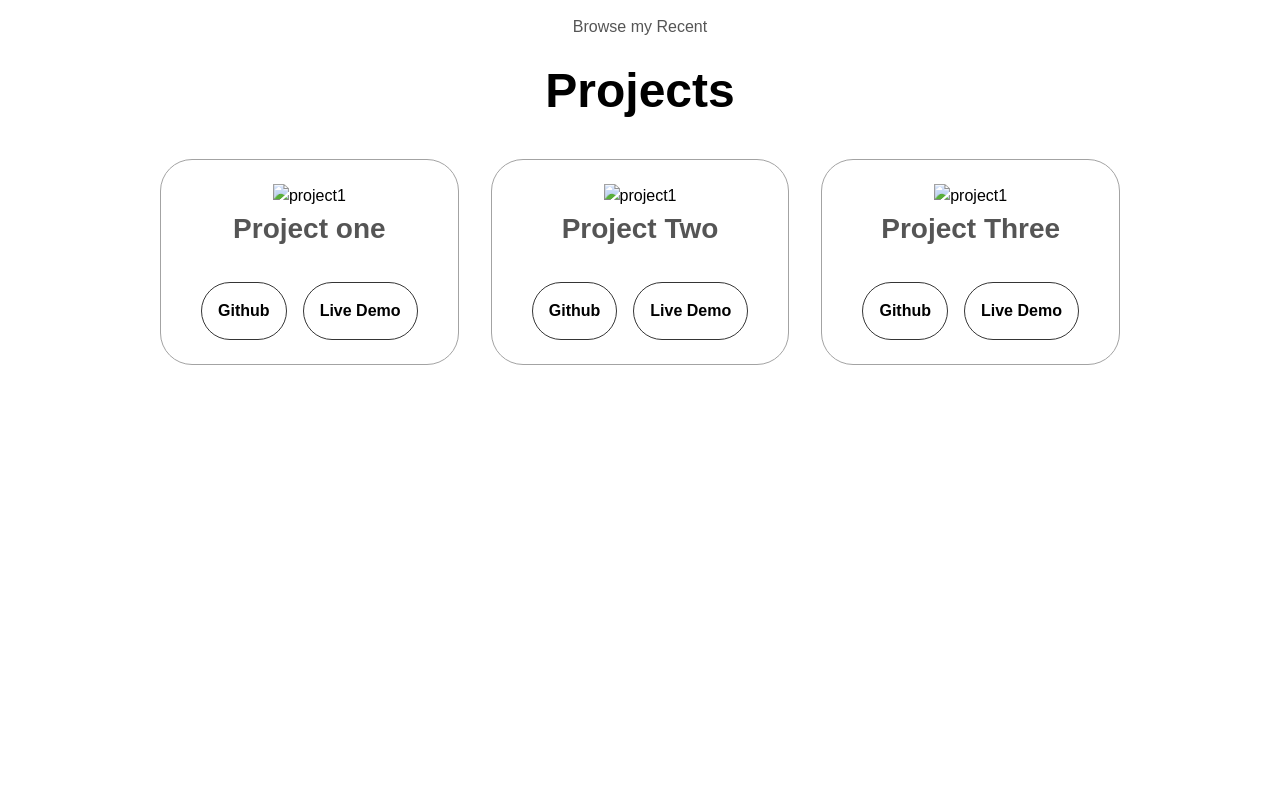
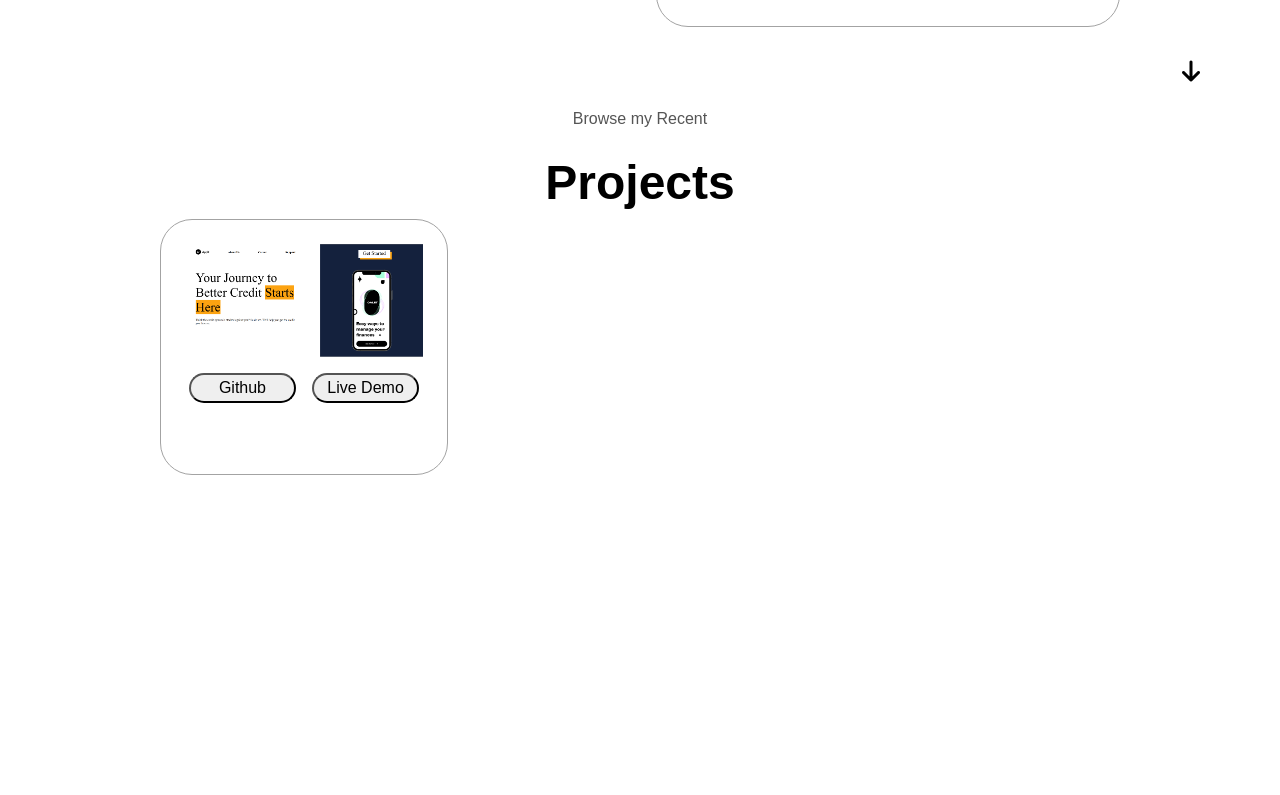
Before and after one commit to Pasiphique/portfolio, a plain HTML site: page index.html in a window 1280 px wide. Shown: the part 2345-3140 px from the top of the page. Drawn offline with Linux system fonts and the light colour scheme.

Commit message:
updated styling in projects and contact section

```diff
--- a/index.html
+++ b/index.html
@@ -68,12 +68,12 @@
                     <div class="details-container">
                         <img src="" alt="experience icon" class="icon">
                         <h3>Experience</h3>
-                        <p>2+ years</p>
+                        <p>College</p>
                     </div>
                     <div class="details-container">
                         <img src="" alt="Education icon" class="icon">
                         <h3>Education</h3>
-                        <p>Bs in science</p>
+                        <p>BS in Science</p>
                     </div>
                 </div>
                 <div class="text-container">
@@ -178,38 +178,18 @@
     <section id="projects">
         <p class="section__text__p1">Browse my Recent</p>
         <h1 class="title">Projects</h1>
-        <div class="experience-details-container">
-            <div class="about-containers">
+        <div class="project-details-container">
+            <div class="project-container">
                 <div class="details-container color-container">
                     <div class="article-container">
-                        <img src="" alt="project1" class="project-img">
+                        <img src="./assets/AppX.png" alt="project1" class="project-img">
                     </div>
-                    <h2 class="experience-sub-title project-title">Project one</h2>
                     <div class="btn-container">
-                        <button class="btn btn-color-2 project-btn" onclick="location.href='https://github.com/pasiphique'">Github</button>
-                        <button class="btn btn-color-2 project-btn" onclick="location.href='https://github.com/pasiphique'">Live Demo</button>
+                        <button class= "btn-project" onclick="location.href='https://github.com/pasiphique'">Github</button>
+                        <button class="btn-project" onclick="location.href='https://github.com/pasiphique'">Live Demo</button>
                     </div>
                 </div>
-                <div class="details-container color-container">
-                    <div class="article-container">
-                        <img src="" alt="project1" class="project-img">
-                    </div>
-                    <h2 class="experience-sub-title project-title">Project Two</h2>
-                    <div class="btn-container">
-                        <button class="btn btn-color-2 project-btn" onclick="location.href='https://github.com/pasiphique'">Github</button>
-                        <button class="btn btn-color-2 project-btn" onclick="location.href='https://github.com/pasiphique'">Live Demo</button>
-                    </div>
-                </div>
-                <div class="details-container color-container">
-                    <div class="article-container">
-                        <img src="" alt="project1" class="project-img">
-                    </div>
-                    <h2 class="experience-sub-title project-title">Project Three</h2>
-                    <div class="btn-container">
-                        <button class="btn btn-color-2 project-btn" onclick="location.href='https://github.com/pasiphique'">Github</button>
-                        <button class="btn btn-color-2 project-btn" onclick="location.href='https://github.com/pasiphique'">Live Demo</button>
-                    </div>
-                </div>
+
             </div>
         </div>
     </section>
--- a/styles.css
+++ b/styles.css
@@ -239,6 +239,7 @@ section{
     justify-content: center;
     gap:1rem;
 }
+
 .btn{
     font-weight: 600;
     transition: all 300ms ease;
@@ -280,6 +281,7 @@ section{
 .about-details-container{
     justify-content: center;
     flex-direction: column;
+    width: 50%;
 }
 .about-containers,
 .about-details-container{
@@ -309,6 +311,7 @@ section{
 .section-container{
     gap:4rem;
     height:80%;
+    width: 100%;
 }
 .section__pic-container{
     height:400px;
@@ -331,13 +334,32 @@ section{
     justify-content: center;
     flex-direction: column;
 }
+.project-details-container{
+    width:100%;
+    height: 80vh;
+    display: flex;
+    justify-content: space-around;
+}
+.project-container{
+    width: 100%;
+    height: 80%;
+}
 .article-container{
-    display: flex;
-    text-align: initial;
-    flex-wrap: wrap;
-    flex-direction: row;
-    gap:2.5rem;
-    justify-content: space-around;
+    width:100%;
+    margin-bottom: .5rem;
+}
+.details-container{
+    width: 30%;
+    height: 50%;
+}
+.article-container img{
+    width: 100%;
+    height: 100%;
+}
+.btn-project{
+    width: 45%;
+    height: 10%;
+    border-radius: 1rem;
 }
 article{
     display: flex;
@@ -353,7 +375,8 @@ article .icon{
     display: flex;
     justify-content: center;
     flex-direction: column;
-    height: 70vh;
+    border:1px solid red;
+    height: 40%;
 }
 .contact-info-upper-container{
     display: flex;
@@ -383,7 +406,6 @@ article .icon{
 
 /* FOOTER SECTION */
 footer{
-    height: 26vh;
     margin: 0 1rem;
 }
 footer p{
```
Also changed, not shown: assets/AppX.png (added).
